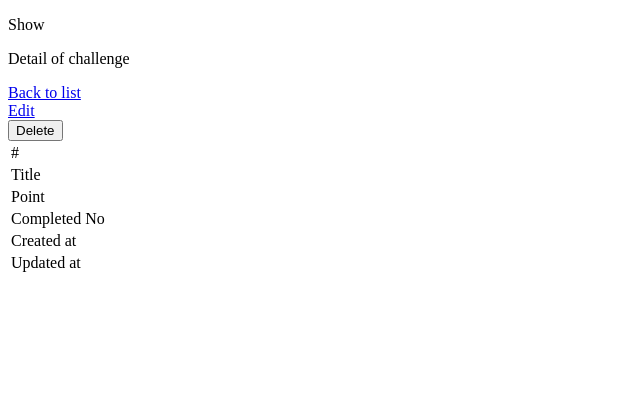
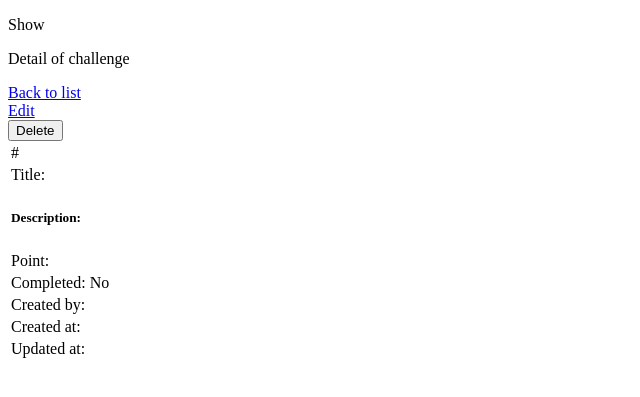
Before and after one commit to riveur/symfony-crud, a Symfony app: template templates/challenge/show.html.twig in a window 1280 px wide. Shown: the top 397 px of the page, without its empty margins (0-640 px from the left). Run offline with Twig, Linux system fonts and the light colour scheme; the template is opened without the code that fills it, so the values that code supplies are empty; some libraries are stand-ins or nearby versions.

Commit message:
code format

```diff
--- a/templates/challenge/_delete_form.html.twig
+++ b/templates/challenge/_delete_form.html.twig
@@ -1,4 +1,4 @@
 <form method="post" action="{{ path('app_challenge_delete', {'id': challenge.id}) }}" onsubmit="return confirm('Are you sure you want to delete this item?');">
-    <input type="hidden" name="_token" value="{{ csrf_token('delete' ~ challenge.id) }}">
-    <button type="submit" class="button is-danger">Delete</button>
+	<input type="hidden" name="_token" value="{{ csrf_token('delete' ~ challenge.id) }}">
+	<button type="submit" class="button is-danger">Delete</button>
 </form>
--- a/templates/challenge/new.html.twig
+++ b/templates/challenge/new.html.twig
@@ -5,7 +5,7 @@
 {% endblock %}
 
 {% block body %}
-<section class="hero">
+	<section class="hero">
 		<div class="hero-body pb-0">
 			<p class="title">
 				New
--- a/templates/challenge/show.html.twig
+++ b/templates/challenge/show.html.twig
@@ -1,18 +1,16 @@
 {% extends 'layouts/default.html.twig' %}
 
-{% block title %}Challenge
+{% block title %}
+	Challenge
 {% endblock %}
 
 {% block body %}
 	<section class="hero">
 		<div class="hero-body pb-0">
-            <p class="title">
-                Show
-            </p>
+			<p class="title">Show</p>
 			<p class="subtitle">
 				Detail of challenge
-                {{ challenge.id }}
-            </p>
+				{{ challenge.id }}</p>
 		</div>
 	</section>
 	<section class="section">
@@ -24,11 +22,9 @@
 			</div>
 			<div class="level-right">
 				<div class="level-item">
-                    <a href="{{ path('app_challenge_edit', {'id': challenge.id}) }}" class="button is-info">Edit</a>
+					<a href="{{ path('app_challenge_edit', { id: challenge.id }) }}" class="button is-info">Edit</a>
 				</div>
-                <div class="level-item">
-                    {{ include('challenge/_delete_form.html.twig') }}
-                </div>
+				<div class="level-item">{{ include('challenge/_delete_form.html.twig') }}</div>
 			</div>
 		</nav>
 
@@ -41,30 +37,37 @@
 							<td>{{ challenge.id }}</td>
 						</tr>
 						<tr>
-                            <td>Title</td>
+							<td>Title:</td>
 							<td>{{ challenge.title }}</td>
 						</tr>
 						<tr>
-                            <td>Point</td>
+							<td colspan="3">
+								<div class="content">
+									<h5>Description:</h5>
+									<p>{{ challenge.description|nl2br }}</p>
+								</div>
+							</td>
+						</tr>
+						<tr>
+							<td>Point:</td>
 							<td>{{ challenge.point }}</td>
 						</tr>
 						<tr>
-                            <td>Completed</td>
-                            <td>{{ challenge.completed ? "Yes" : "No" }}</td>
+							<td>Completed:</td>
+							<td>{{ challenge.completed ? 'Yes' : 'No' }}</td>
 						</tr>
 						<tr>
-                            <td>Created at</td>
-                            <td>
-                                {{ challenge.createdAt ? challenge.createdAt|date('d/m/Y H:i:s') : '' }}
-                            </td>
+							<td>Created by:</td>
+							<td>{{ challenge.createdBy.username }}</td>
 						</tr>
 						<tr>
-                            <td>Updated at</td>
-                            <td>
-                                {{ challenge.updatedAt ? challenge.createdAt|date('d/m/Y H:i:s') : '' }}
-                            </td>
+							<td>Created at:</td>
+							<td>{{ challenge.createdAt ? challenge.createdAt|date('d/m/Y H:i:s') : '' }}</td>
 						</tr>
-                    </tbody>
+						<tr>
+							<td>Updated at:</td>
+							<td>{{ challenge.updatedAt ? challenge.createdAt|date('d/m/Y H:i:s') : '' }}</td>
+						</tr>
 					</tbody>
 				</table>
 			</div>
--- a/templates/layouts/bulma_layout.html.twig
+++ b/templates/layouts/bulma_layout.html.twig
@@ -14,7 +14,7 @@
         {# Attribute "required" is not supported #}
         {%- set required = false -%}
     {%- endif -%}
-    <input type="{{ type }}" {{ block('widget_attributes') }} class="input" {% if value is not empty %}value="{{ value }}" {% endif %}/>
+    <input type="{{ type }}" {{ block('widget_attributes') }} class="input" value="{{ value }}"/>
 {%- endblock form_widget_simple -%}
 
 {%- block form_widget_compound -%}
```
Also changed, not shown: templates/challenge/edit.html.twig (+8 -3 lines), templates/challenge/index.html.twig (+9 -3 lines), templates/auth/login.html.twig (indentation only), templates/auth/register.html.twig (indentation only), templates/elements/header.html.twig (indentation only). Lines whose indentation alone changed are shown as unchanged.
